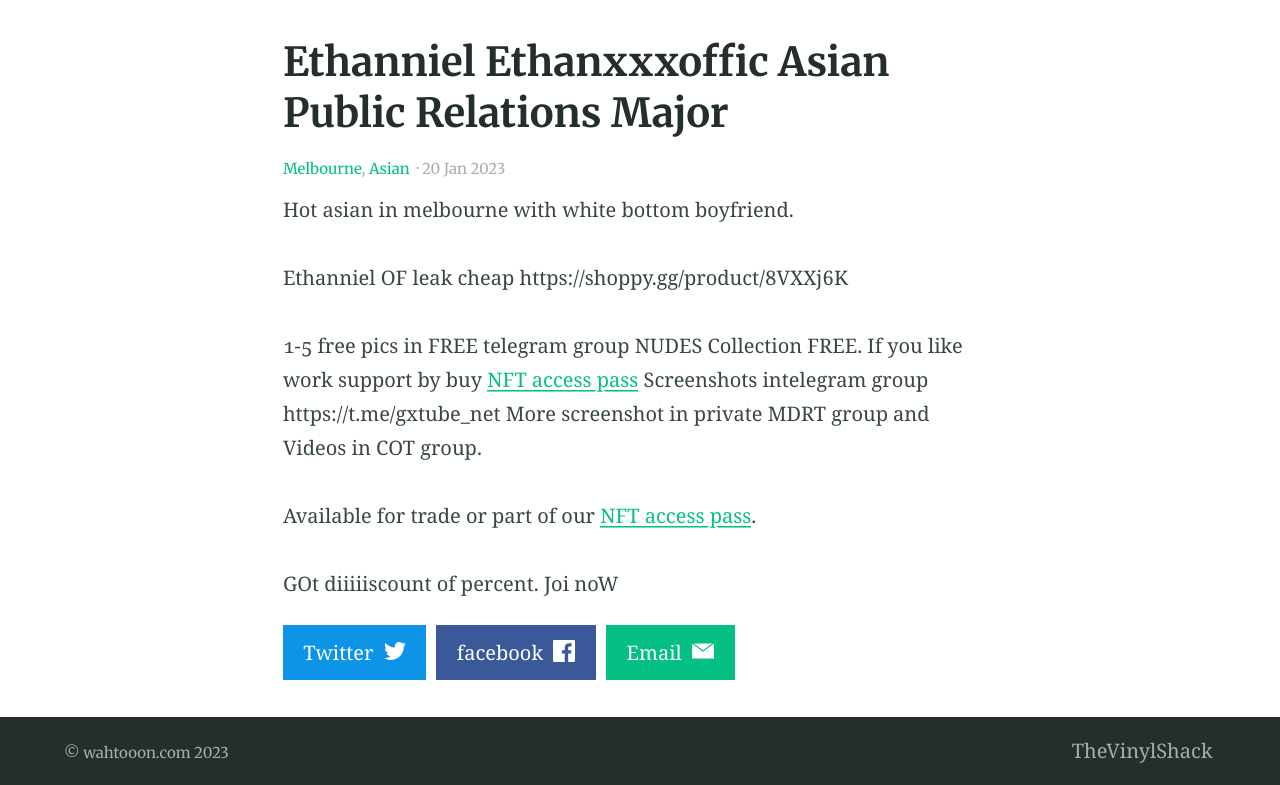
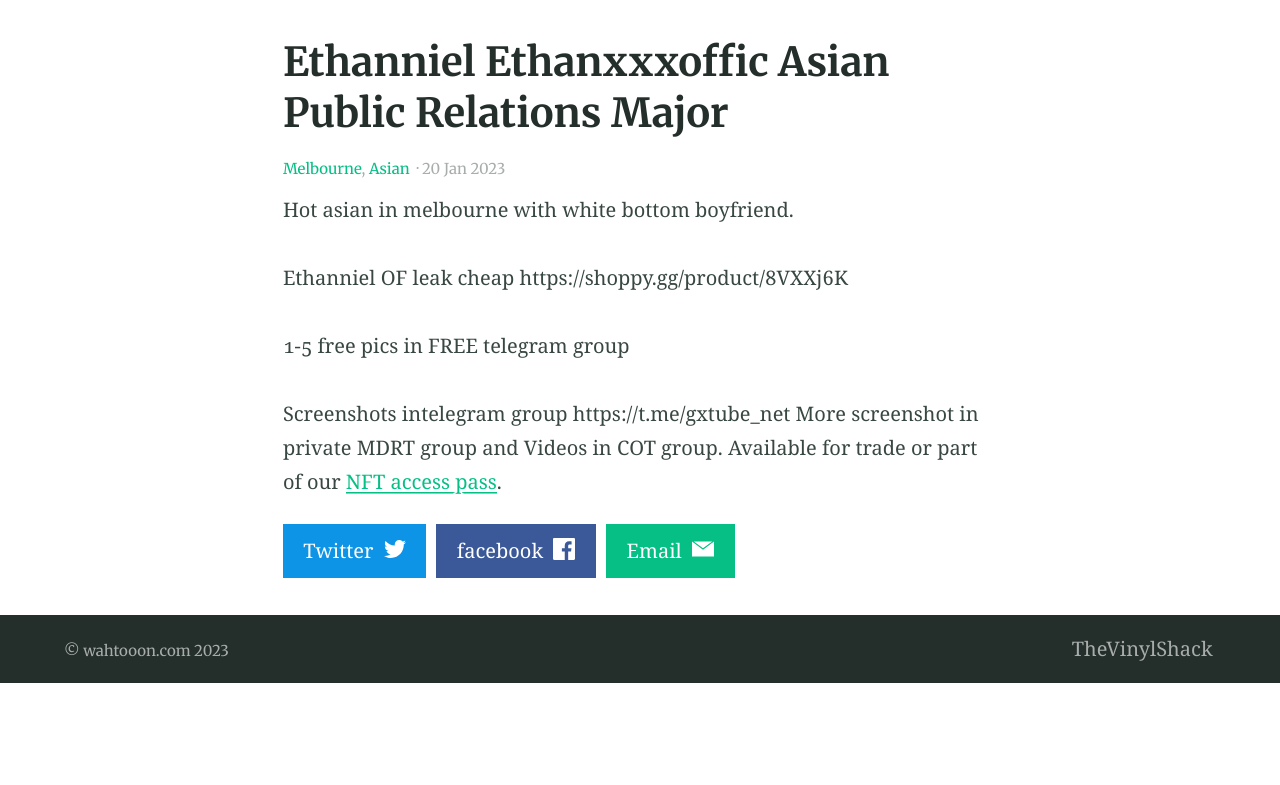
Before and after one commit to heynathanlum/wahtoon, a Jekyll site: the page built from _posts/2023-01-20-ethanxxxoffic.md, in a window 1280 px wide. Shown: the part 408-1193 px from the top of the page. Built offline with Jekyll 4.4.1, drawn with Linux system fonts in a browser that asks for light colours; after the commit the page ends 1091 px from its top, so only the background shows below that.

Commit message:
Update 2023-01-20-ethanxxxoffic.md

```diff
--- a/_posts/2023-01-20-ethanxxxoffic.md
+++ b/_posts/2023-01-20-ethanxxxoffic.md
@@ -14,9 +14,6 @@ Hot asian in melbourne with white bottom boyfriend.
 Ethanniel OF leak cheap https://shoppy.gg/product/8VXXj6K
 
 1-5 free pics in FREE telegram group
-NUDES Collection FREE. If you like work support by buy [NFT access pass](https://opensea.io/collection/thevinylshacktastycollection?search%5BsortAscending%5D=true&search%5BsortBy%5D=PRICE&search%5Btoggles%5D%5B0%5D=BUY_NOW)
+
 Screenshots intelegram group https://t.me/gxtube_net More screenshot in private MDRT group and Videos in COT group.
-
-Available for trade or part of our [NFT access pass](https://opensea.io/collection/thevinylshacktastycollection?search%5BsortAscending%5D=true&search%5BsortBy%5D=PRICE&search%5Btoggles%5D%5B0%5D=BUY_NOW).
-
-GOt diiiiiscount of percent. Joi noW
+Available for trade or part of our [NFT access pass](https://opensea.io/collection/wahtoon-com-mdrt-lifetime).
```
